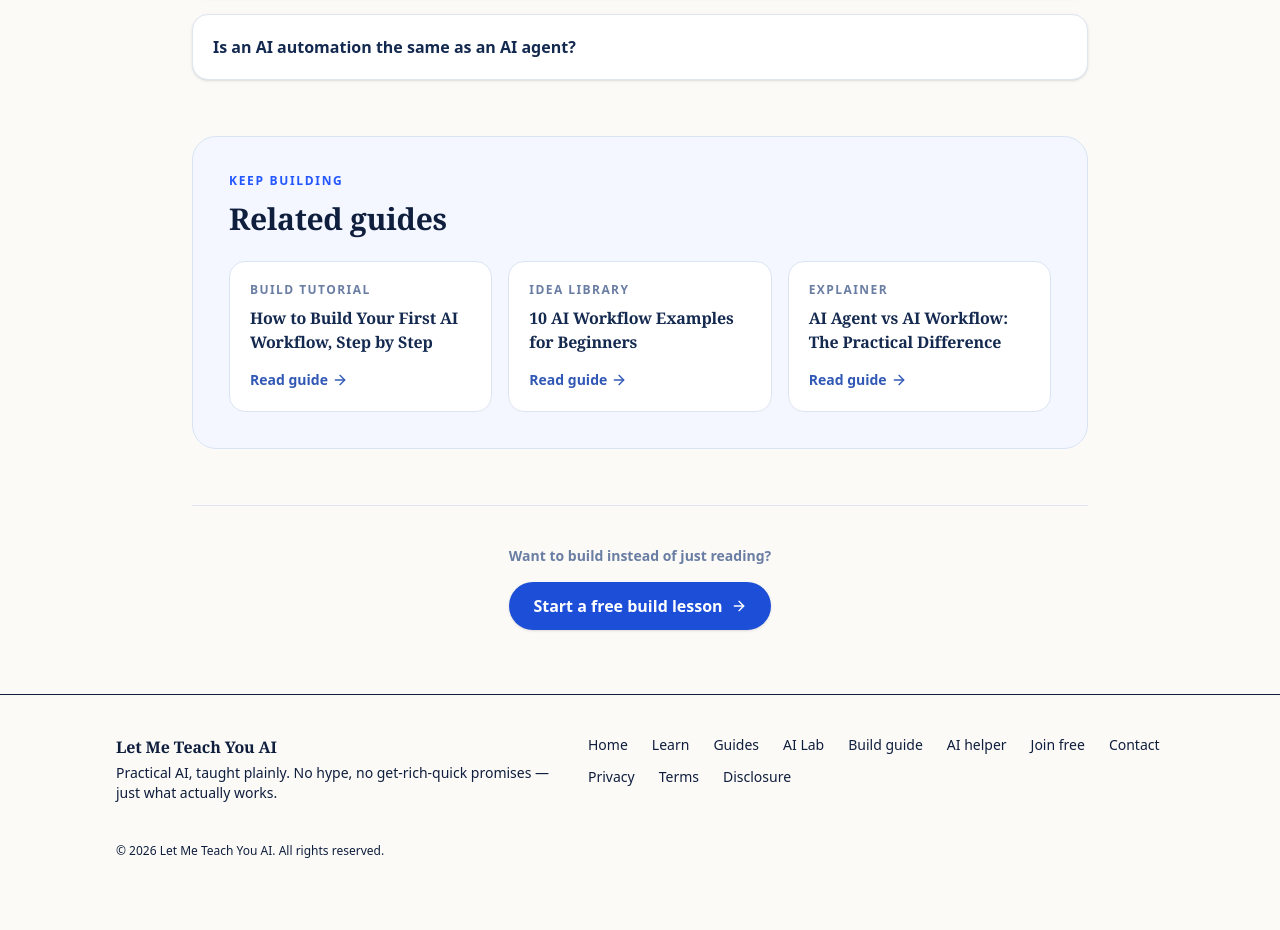
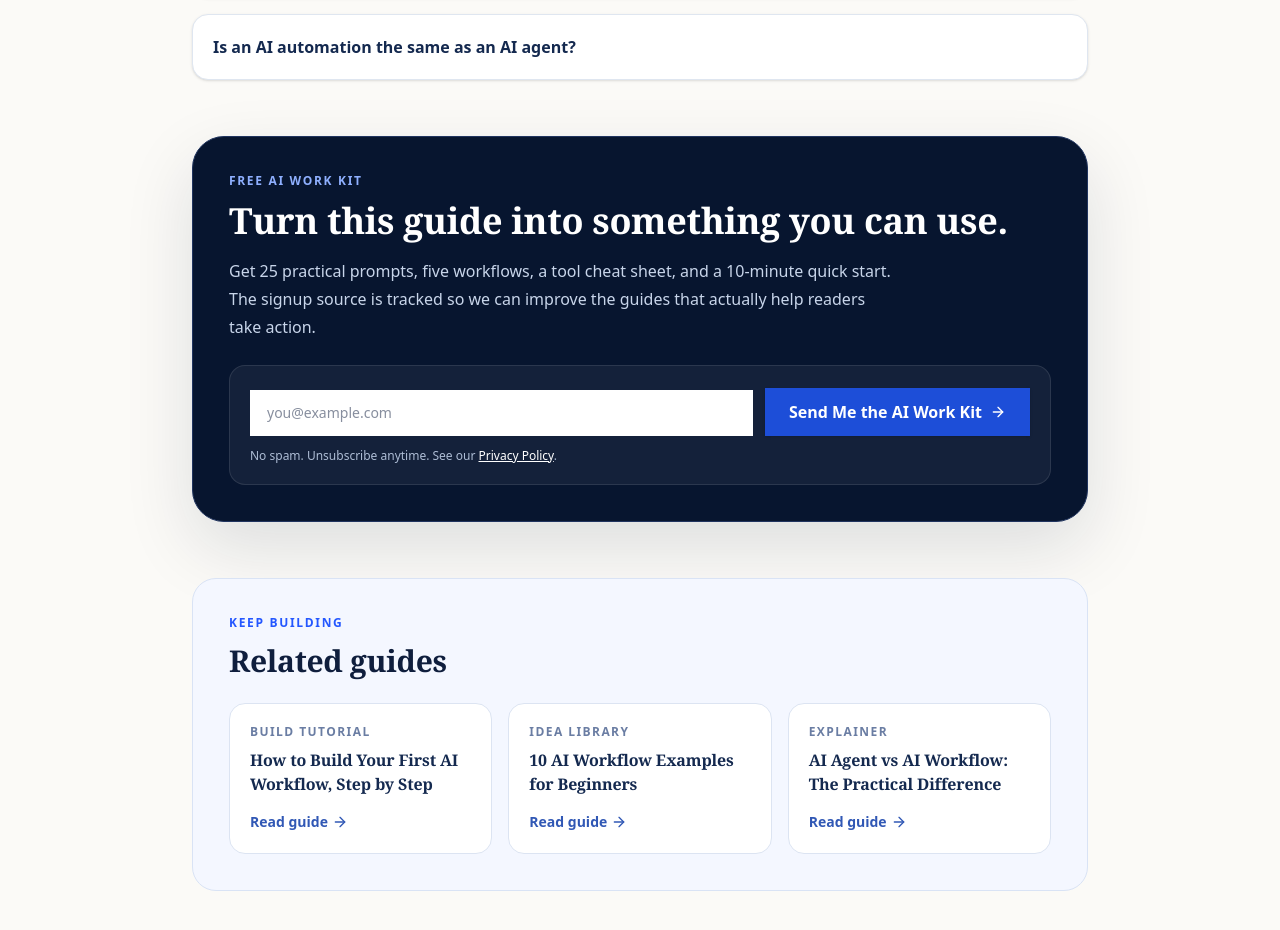
Before and after one commit to DopestT/Let-Me-Teach-You-AI, a Next.js app: page /guides/ai-automation-for-beginners in a window 1280 px wide. Shown: the part 3440-4370 px from the top of the page. Before the commit the page ends 4331 px from the top, so only its background shows below. Built offline with nearby package versions, Linux system fonts and the light colour scheme.

Commit message:
add source-aware signup attribution

```diff
--- a/app/guides/[slug]/page.tsx
+++ b/app/guides/[slug]/page.tsx
@@ -3,6 +3,7 @@ import Link from "next/link";
 import { notFound } from "next/navigation";
 import { ArrowLeft, ArrowRight, CheckCircle2, Clock3, Search, Sparkles } from "lucide-react";
 import { getSeoGuide, seoGuides } from "@/lib/seo-guides";
+import { SignupForm } from "@/components/signup-form";
 
 const SITE_URL = "https://letmeteachyouai.com";
 
@@ -187,6 +188,15 @@ export default async function GuidePage({
               </div>
             </section>
 
+            <section className="mt-14 overflow-hidden rounded-[2rem] border border-[#20345f] bg-[#07152f] p-7 text-white shadow-[0_26px_70px_rgba(7,21,47,.12)] sm:p-9">
+              <p className="text-xs font-bold uppercase tracking-[.14em] text-[#8fb0ff]">Free AI Work Kit</p>
+              <h2 className="mt-3 font-editorial text-3xl font-semibold sm:text-4xl">Turn this guide into something you can use.</h2>
+              <p className="mt-4 max-w-2xl leading-7 text-[#c8d5ea]">Get 25 practical prompts, five workflows, a tool cheat sheet, and a 10-minute quick start. The signup source is tracked so we can improve the guides that actually help readers take action.</p>
+              <div className="mt-6 rounded-2xl border border-white/10 bg-white/[.055] p-5 [&_label]:!text-[#e4ecfa] [&_input]:!border-white/15 [&_input]:!bg-white [&_input]:!text-[#0f1e3d] [&_p]:!text-[#aebdd5] [&_a]:!text-white">
+                <SignupForm compact source={`guide:${guide.slug}`} />
+              </div>
+            </section>
+
             <section className="mt-14 rounded-3xl border border-[#d9e3f5] bg-[#f4f7ff] p-7 sm:p-9">
               <p className="text-xs font-bold uppercase tracking-[.14em] text-[#2457ff]">Keep building</p>
               <h2 className="mt-3 font-editorial text-3xl font-semibold text-[#0f1e3d]">Related guides</h2>
```
